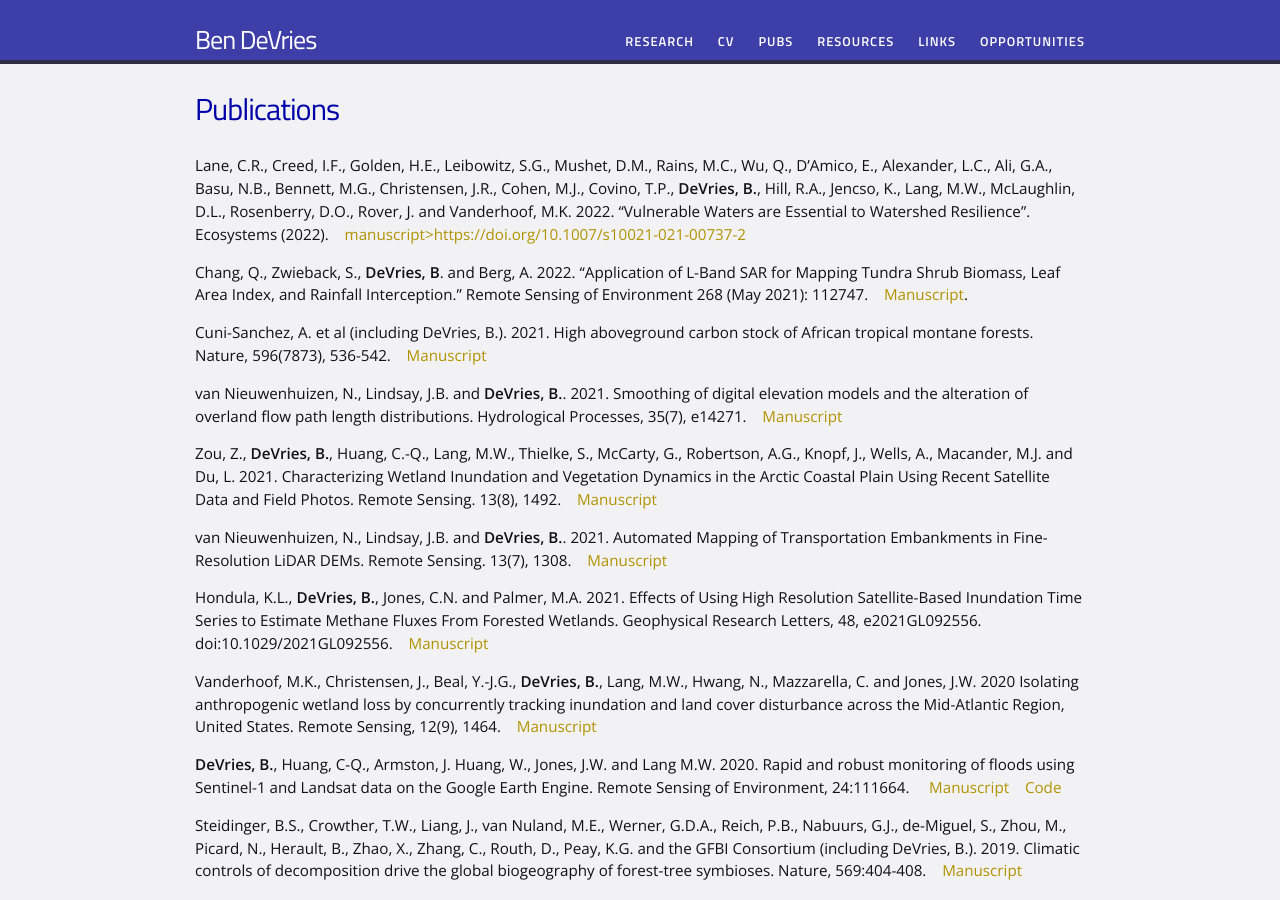
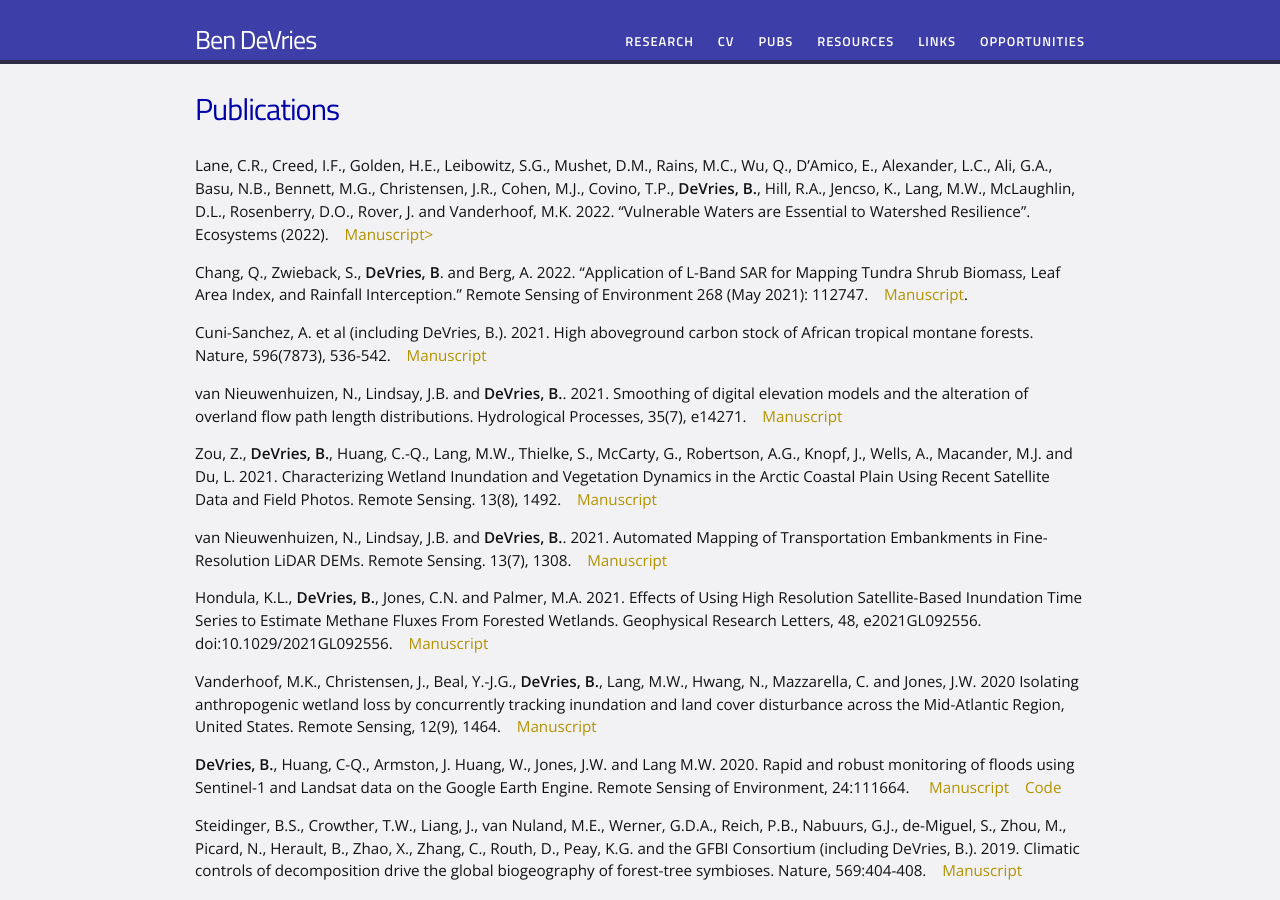
Before and after one commit to bendv/bendv.github.io, a Jekyll site: the page built from publications.md, in a window 1280 px wide and 900 px high. Built offline with Jekyll 4.4.1, drawn with Linux system fonts in a browser that asks for light colours.

Commit message:
fix pubs

```diff
--- a/publications.md
+++ b/publications.md
@@ -4,7 +4,7 @@ title: Publications
 permalink: /publications/
 ---
 
-Lane, C.R., Creed, I.F., Golden, H.E., Leibowitz, S.G., Mushet, D.M., Rains, M.C., Wu, Q., D'Amico, E., Alexander, L.C., Ali, G.A., Basu, N.B., Bennett, M.G., Christensen, J.R., Cohen, M.J., Covino, T.P., **DeVries, B.**, Hill, R.A., Jencso, K., Lang, M.W., McLaughlin, D.L., Rosenberry, D.O., Rover, J. and Vanderhoof, M.K. 2022. "Vulnerable Waters are Essential to Watershed Resilience". Ecosystems (2022).&nbsp;&nbsp;&nbsp;&nbsp;<a href="">manuscript>https://doi.org/10.1007/s10021-021-00737-2</a>
+Lane, C.R., Creed, I.F., Golden, H.E., Leibowitz, S.G., Mushet, D.M., Rains, M.C., Wu, Q., D'Amico, E., Alexander, L.C., Ali, G.A., Basu, N.B., Bennett, M.G., Christensen, J.R., Cohen, M.J., Covino, T.P., **DeVries, B.**, Hill, R.A., Jencso, K., Lang, M.W., McLaughlin, D.L., Rosenberry, D.O., Rover, J. and Vanderhoof, M.K. 2022. "Vulnerable Waters are Essential to Watershed Resilience". Ecosystems (2022).&nbsp;&nbsp;&nbsp;&nbsp;<a href="https://doi.org/10.1007/s10021-021-00737-2">Manuscript></a>
 
 Chang, Q., Zwieback, S., **DeVries, B**. and Berg, A. 2022. “Application of L-Band SAR for Mapping Tundra Shrub Biomass, Leaf Area Index, and Rainfall Interception.” Remote Sensing of Environment 268 (May 2021): 112747.&nbsp;&nbsp;&nbsp;&nbsp;<a href="https://doi.org/10.1016/j.rse.2021.112747">Manuscript</a>.
 
```
